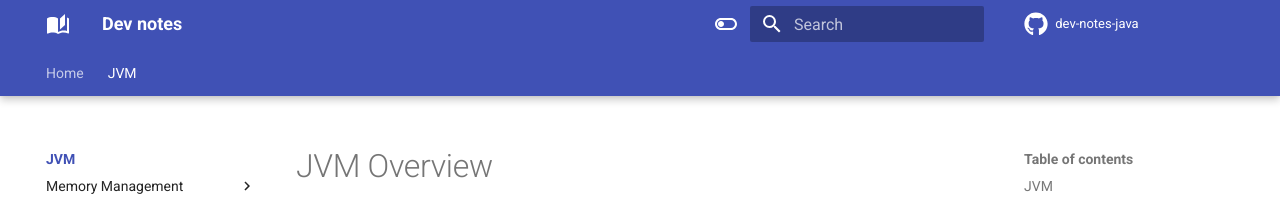
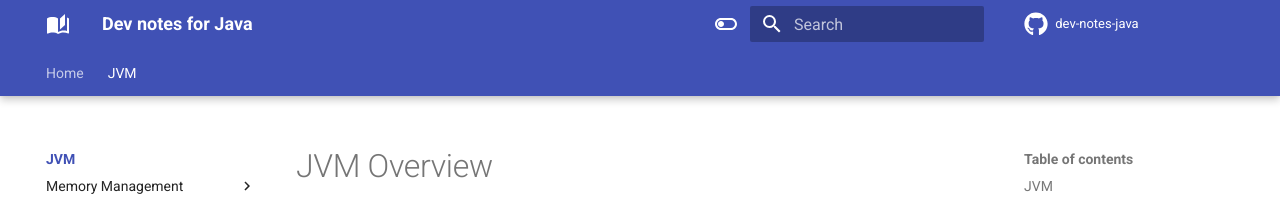
Before and after one commit to xkx9431/dev-notes-java, an MkDocs documentation site: the page built from docs/jvm/index.md, in a window 1280 px wide. Shown: the top 206 px of the page. Built offline with MkDocs 1.6.1 and Material for MkDocs 9.7.7, drawn with Linux system fonts in a browser that asks for light colours; comment, search, counter and statistics services are not loaded.

Commit message:
refine the title

```diff
--- a/mkdocs.yml
+++ b/mkdocs.yml
@@ -1,4 +1,4 @@
-site_name: Dev notes
+site_name: Dev notes for Java
 site_url: https://xkx9431.github.io/dev-notes-java/
 site_author: Xu Kaixuan
 site_description: Some notes for daily dev for java related
```
